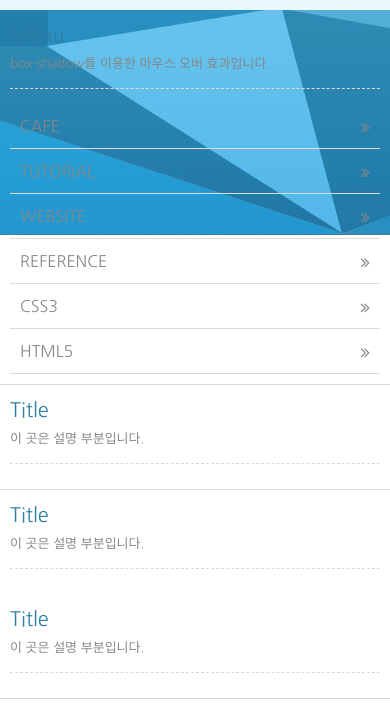
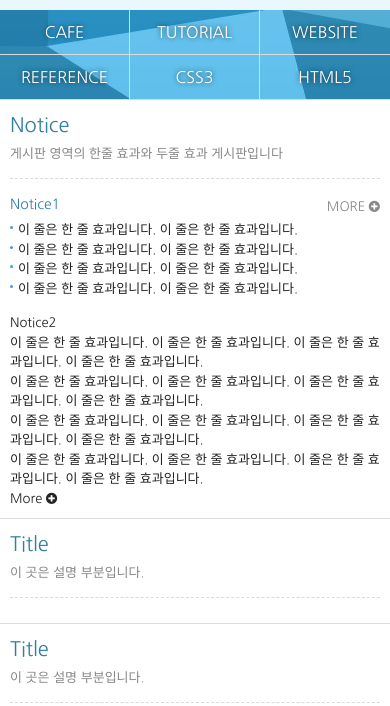
Before and after one commit to 33jumpstreet/responsive_website_lecture, a plain HTML site: page index.html in a window 390 px wide. Shown: the part 92-798 px from the top of the page. Drawn offline with Linux system fonts and the light colour scheme; a web font is replaced by a local one.

Commit message:
게시판 한줄 효과
더보기 추가

```diff
--- a/css/reset.css
+++ b/css/reset.css
@@ -21,3 +21,14 @@ h1, h2, h3, h4, h5, h6 {font-size: 13px; font-weight: normal;}
 .ir_pm {display:block; overflow:hidden; font-size:0; line-height:0; text-indent:-9999px;} /* 의미있는 이미지의 대체 텍스트를 제공하는 경우(Phark Method) */
 .ir_wa {display:block; overflow:hidden; position:relative; z-index:-1; width:100%; height: 100%;} /* 의미있는 이미지의 대체 텍스트로 이미지가 없어도 대체 텍스트를 보여주고자 할 때(WA IR) */
 .ir_su {overflow: hidden; position:absolute; width:0; height:0; line-height:0; text-indent:-9999px;} /* 대체 텍스트가 아닌 접근성을 위한 숨김 텍스트를 제공할 때 */
+
+/* margin, padding */
+.mt10 {margin-top: 10px !important;}
+.mt15 {margin-top: 15px !important;}
+.mt20 {margin-top: 20px !important;}
+.mt25 {margin-top: 25px !important;}
+.mt30 {margin-top: 30px !important;}
+.mt35 {margin-top: 35px !important;}
+.mt40 {margin-top: 40px !important;}
+.mt45 {margin-top: 45px !important;}
+.mt50 {margin-top: 50px !important;}
--- a/css/style.css
+++ b/css/style.css
@@ -298,6 +298,39 @@ body {
   background: rgba(36, 130, 174, 0.9);
 }
 
+/* 게시판1 */
+.notice1 {
+  position: relative;
+}
+.notice1 h5 {
+  font-size: 14px;
+  color: #2f7fa6;
+  padding-bottom: 5px;
+}
+.notice1 li {
+  position: relative;
+  overflow: hidden;
+  text-overflow: ellipsis;
+  white-space: nowrap;
+  padding-left: 8px;
+}
+.notice1 li:before {
+  content: "";
+  width: 3px;
+  height: 3px;
+  border-radius: 50%;
+  background: #449ce2;
+  position: absolute;
+  left: 0;
+  top: 6px;
+}
+.notice1 .more {
+  position: absolute;
+  right: 0;
+  top: 3px;
+  color: #878787;
+  text-transform: uppercase;
+}
 
 /* 미디어쿼리 */
 /* 화면 너비 0 ~ 1220px */
@@ -389,6 +422,47 @@ body {
   .nav > div:last-child li {
     width: 50%;
   }
+
+  .column.col1 .col_tit {
+    display: none;
+  }
+  .column.col1 .col_desc {
+    display: none;
+  }
+  .column.col1 .menu li i {
+    display: none;
+  }
+  .column.col1 {
+    padding: 0;
+    border-bottom: 0;
+  }
+  .column.col1 .menu ul {
+    overflow: hidden;
+  }
+  .column.col1 .menu li {
+    float: left;
+    width: 33.3333%;
+    border-right: 1px solid #dbdbdb;
+    text-align: center;
+    box-sizing: border-box;
+  }
+  .column.col1 .menu li:nth-child(3n) {
+    border-right: 0;
+  }
+  .column.col1 .menu li a {
+    color: #fff;
+    text-shadow: 0 0 5px rgba(0, 0, 0, 0.7);
+  }
+  .column.col1 .menu li a:hover {
+    box-shadow: none;
+    background-color: rgba(36, 130, 174, 0.3);
+  }
+  .column.col2 {
+    background-color: #fff;
+  }
+  .column.col4 {
+    border-top: 1px solid #dbdbdb;
+  }
 }
 
 /* 화면 너비 0 ~ 480px */
--- a/index.html
+++ b/index.html
@@ -186,8 +186,36 @@
           </article>
           <!-- // col1 -->
           <article class="column col2">
-            <h4 class="col_tit">Title</h4>
-            <p class="col_desc">이 곳은 설명 부분입니다.</p>
+            <h4 class="col_tit">Notice</h4>
+            <p class="col_desc">게시판 영역의 한줄 효과와 두줄 효과 게시판입니다</p>
+            <!-- 게시판 -->
+            <div class="notice1">
+              <h5>Notice1</h5>
+              <ul>
+                <li><a href="#">이 줄은 한 줄 효과입니다. 이 줄은 한 줄 효과입니다.</a></li>
+                <li><a href="#">이 줄은 한 줄 효과입니다. 이 줄은 한 줄 효과입니다.</a></li>
+                <li><a href="#">이 줄은 한 줄 효과입니다. 이 줄은 한 줄 효과입니다.</a></li>
+                <li><a href="#">이 줄은 한 줄 효과입니다. 이 줄은 한 줄 효과입니다.</a></li>
+              </ul>
+              <a href="#" class="more" title="더 보기">
+                More <i class="fa fa-plus-circle" aria-hidden="true"></i>
+              </a>
+            </div>
+            <!-- // 게사판 -->
+            <!-- 게시판2 -->
+            <div class="notice2 mt15">
+              <h5>Notice2</h5>
+              <ul>
+                <li><a href="#">이 줄은 한 줄 효과입니다. 이 줄은 한 줄 효과입니다. 이 줄은 한 줄 효과입니다. 이 줄은 한 줄 효과입니다.</a></li>
+                <li><a href="#">이 줄은 한 줄 효과입니다. 이 줄은 한 줄 효과입니다. 이 줄은 한 줄 효과입니다. 이 줄은 한 줄 효과입니다.</a></li>
+                <li><a href="#">이 줄은 한 줄 효과입니다. 이 줄은 한 줄 효과입니다. 이 줄은 한 줄 효과입니다. 이 줄은 한 줄 효과입니다.</a></li>
+                <li><a href="#">이 줄은 한 줄 효과입니다. 이 줄은 한 줄 효과입니다. 이 줄은 한 줄 효과입니다. 이 줄은 한 줄 효과입니다.</a></li>
+              </ul>
+              <a href="#" class="more" title="더 보기">
+                More <i class="fa fa-plus-circle" aria-hidden="true"></i>
+              </a>
+            </div>
+            <!-- // 게사판 -->
           </article>
           <!-- // col2 -->
           <article class="column col3">
```
